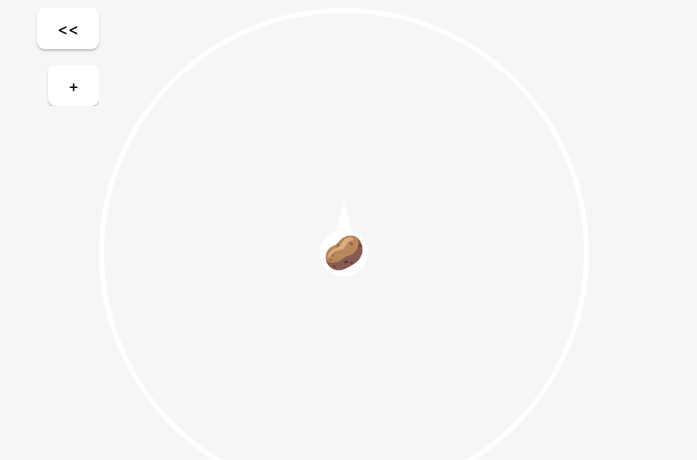
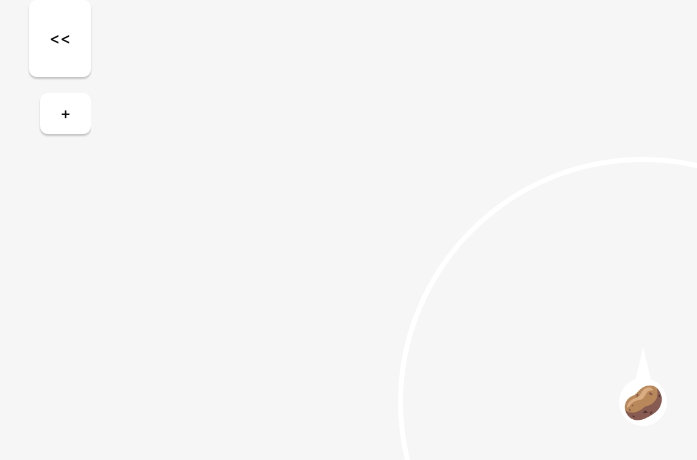
Before and after one commit to MComp413/solanum, a Svelte app in the folder solanum/: page / in a window 1280 px wide. Shown: the top 460 px of the page, without its empty margins (0-697 px from the left). Built offline with nearby package versions, Linux system fonts and the light colour scheme.

Commit message:
ajuste de largura de seções

```diff
--- a/solanum/src/App.svelte
+++ b/solanum/src/App.svelte
@@ -55,5 +55,8 @@
     position: relative;
     display: flex;
     flex-direction: row;
+    justify-content: center;
+    align-items: center;
+    height: 100%;
   }
 </style>
--- a/solanum/src/lib/SectionEdit.svelte
+++ b/solanum/src/lib/SectionEdit.svelte
@@ -48,6 +48,10 @@
     flex-direction: column;
     width: min-content;
     height: 100%;
+
+    position: fixed;
+    left: 0;
+    top: 0;
   }
 
   .header {
--- a/solanum/src/lib/WheelSection.svelte
+++ b/solanum/src/lib/WheelSection.svelte
@@ -24,6 +24,7 @@
     height: 50%;
     width: 50%;
     border-radius: 15%;
+    clip-path: polygon(0% 60%, 0% 0%, 60% 0%, 100% 100%);
 
     span {
       font-size: xx-large;
--- a/solanum/src/styles.css
+++ b/solanum/src/styles.css
@@ -95,3 +95,8 @@ button {
     background-color: #0f0f0f69;
   }
 }
+
+html, body, div#app {
+  height: 99.52%;
+  width: 99.75%;
+}
```
